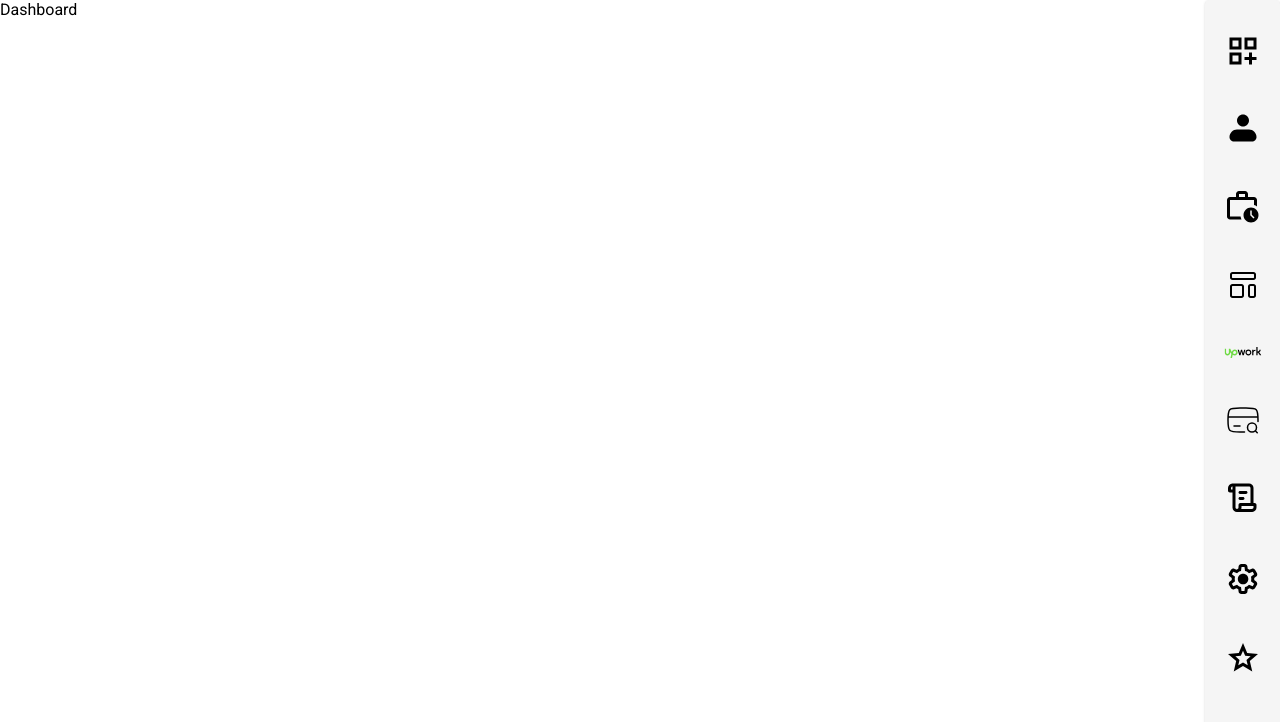
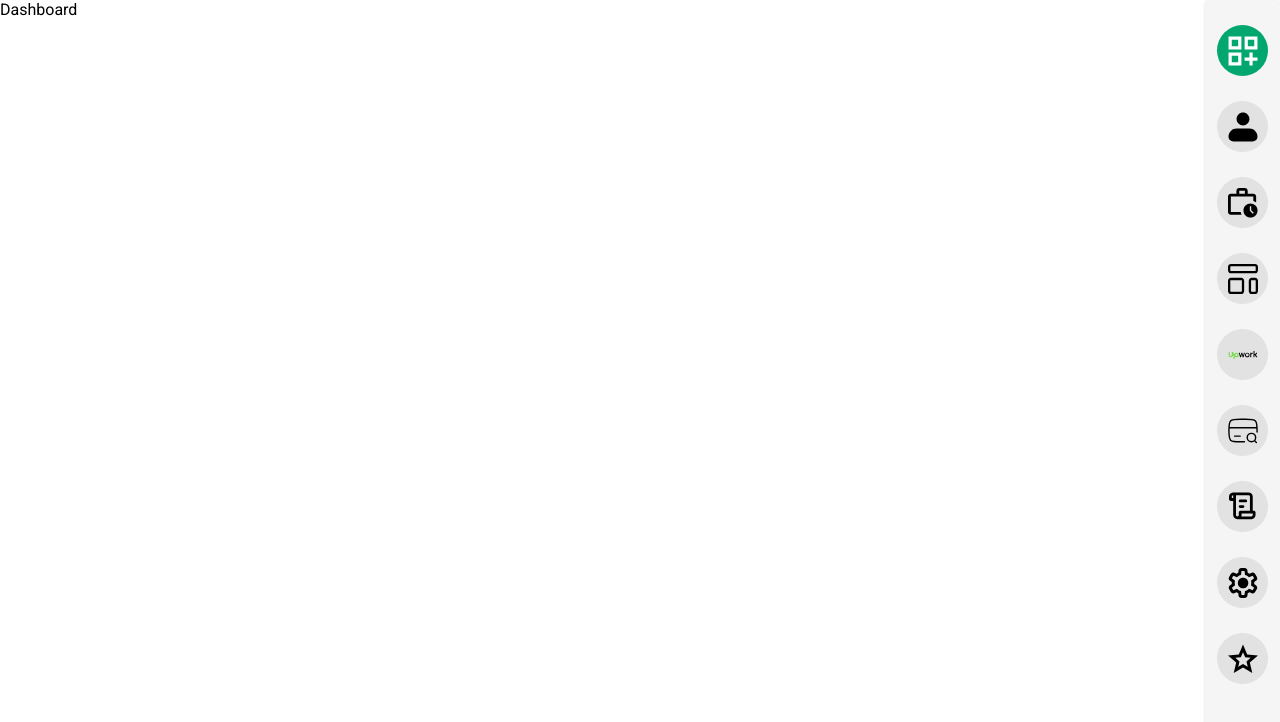
Before and after one commit to uziarslan/job-jarvis, a React (Vite) app in the folder client/: page / in a window 1280 px wide. Shown: the top 722 px of the page. Built offline with nearby package versions, Linux system fonts and the light colour scheme.

Commit message:
Reworked sidebar design for icon buttons

```diff
--- a/client/src/App.tsx
+++ b/client/src/App.tsx
@@ -14,7 +14,7 @@ let theme = createTheme({
     },
     secondary: {
       main: "#F5F5F5",
-      dark: "#BDBDBD",
+      dark: "#E2E2E2",
       light: "#FAFAFA",
     },
   },
@@ -51,7 +51,7 @@ function App() {
   return (
     <ThemeProvider theme={theme}>
       {renderPage}
-      <Sidebar onSelectRoute={setRoute} />
+      <Sidebar onSelectRoute={setRoute} routeSelected={route} />
     </ThemeProvider>
   );
 }
--- a/client/src/components/Sidebar.tsx
+++ b/client/src/components/Sidebar.tsx
@@ -1,4 +1,11 @@
-import { Box, IconButton, Paper, styled, Tooltip } from "@mui/material";
+import {
+  Box,
+  IconButton,
+  Paper,
+  styled,
+  Tooltip,
+  useTheme,
+} from "@mui/material";
 import { useCallback, type Dispatch, type SetStateAction } from "react";
 import type { Route } from "../types";
 import IconDashboard from "../assets/icon_dashboard.svg";
@@ -10,8 +17,10 @@ import IconReviews from "../assets/icon_reviews.svg";
 import IconSavedSearches from "../assets/icon_saved_searches.svg";
 import IconSettings from "../assets/icon_settings.svg";
 import IconTemplates from "../assets/icon_templates.svg";
+import { COLOR_WHITE } from "../constants";
 
 interface IProps {
+  routeSelected: Route;
   onSelectRoute: Dispatch<SetStateAction<Route>>;
 }
 
@@ -30,18 +39,60 @@ const BoxWithStyle = styled(Box)`
   margin-bottom: 25px;
 `;
 
-export default function Sidebar({ onSelectRoute }: IProps) {
-  const renderItem = useCallback((icon: string, route: Route) => {
+const IconButtonWithStyle = styled(IconButton)<{
+  routeSelected: Route;
+  route: Route;
+}>`
+  width: 51px;
+  height: 51px;
+  border-radius: 56px !important;
+  background-color: ${({ routeSelected, route, ...props }) =>
+    routeSelected === route
+      ? props.theme.palette.primary.main
+      : props.theme.palette.secondary.dark};
+`;
+
+const ImageWithStyle = styled("img")<{
+  routeSelected: Route;
+  route: Route;
+}>`
+  width: 30px;
+  height: 30px;
+  filter: ${({ routeSelected, route }) =>
+    routeSelected === route ? "brightness(0) invert(1)" : undefined};
+`;
+
+export default function Sidebar({ routeSelected, onSelectRoute }: IProps) {
+  const theme = useTheme();
+  const renderItem = useCallback(
+    (icon: string, route: Route) => {
       return (
         <BoxWithStyle key={route}>
           <Tooltip title={route}>
-          <IconButton size="large" onClick={() => onSelectRoute(route)}>
-            <img src={icon} alt={route} />
-          </IconButton>
+            <IconButtonWithStyle
+              sx={{
+                "&:hover": {
+                  backgroundColor: theme.palette.primary.main,
+                },
+              }}
+              size="large"
+              onClick={() => onSelectRoute(route)}
+              route={route}
+              routeSelected={routeSelected}
+            >
+              <ImageWithStyle
+                src={icon}
+                alt={route}
+                route={route}
+                routeSelected={routeSelected}
+              />
+            </IconButtonWithStyle>
           </Tooltip>
         </BoxWithStyle>
       );
-  }, []);
+    },
+    [routeSelected]
+  );
 
   return (
     <PaperWithStyle>
--- a/client/src/constants.ts
+++ b/client/src/constants.ts
@@ -3,3 +3,4 @@ export const API_URL = "http://localhost:3000/api/";
 export const COLOR_DARK_GREY = "#637381";
 export const COLOR_LIGHT_GREEN = "#22C55E1A";
 export const COLOR_DEEP_BLACK = "#1B2632";
+export const COLOR_WHITE = "#FFFFFF";
```
Lines whose indentation alone changed are shown as unchanged.
